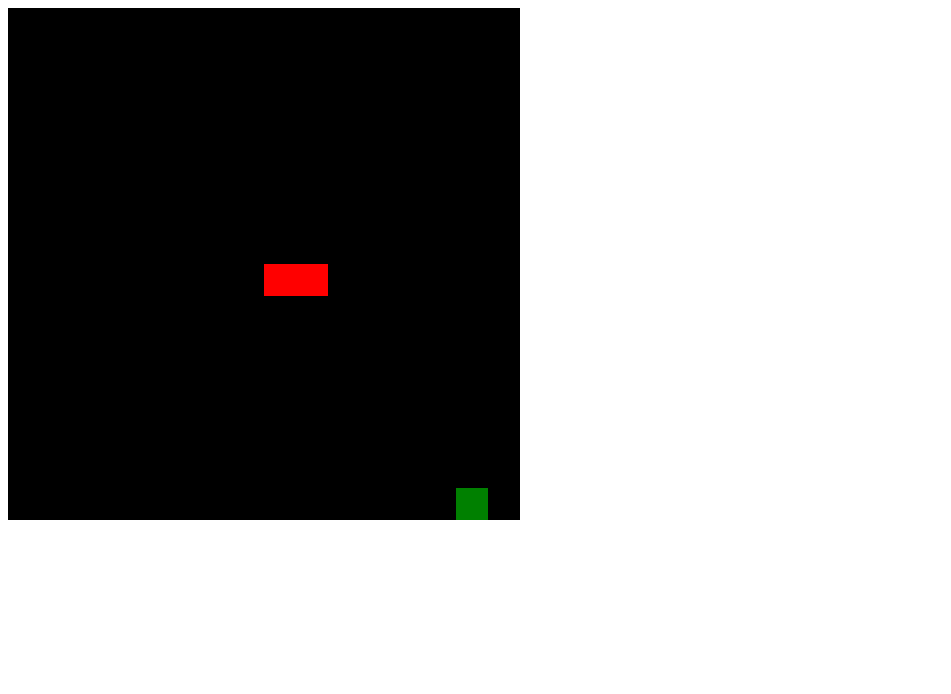
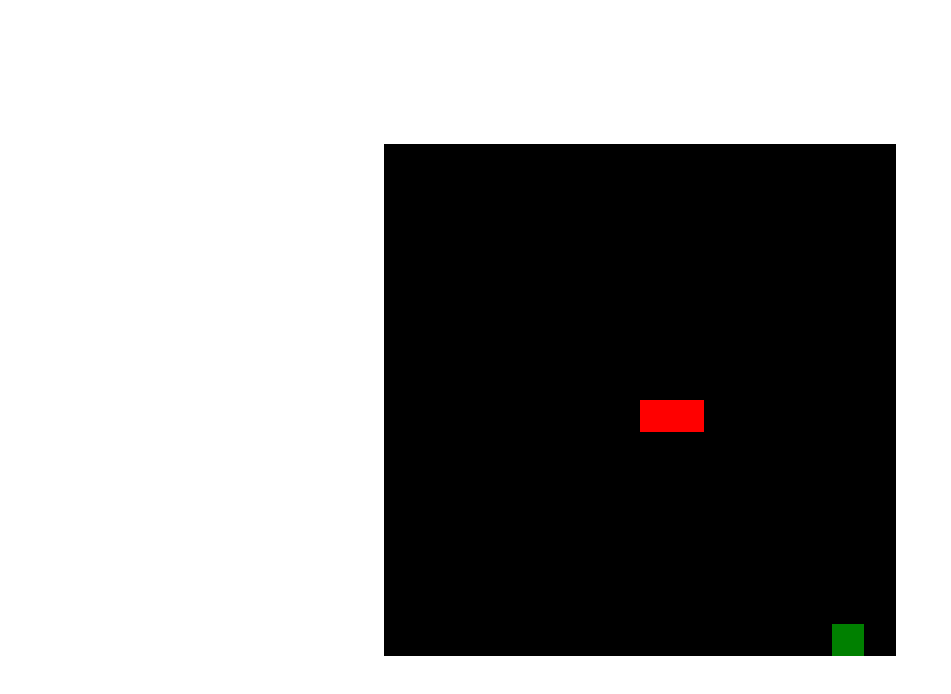
Before and after one commit to pedromiguel-dev/jogo-da-cobrinha-javascript-master, a plain HTML site: page index.html in a window 1280 px wide. Shown: the whole page, without its empty margins (0-951 px from the left). Drawn offline with Linux system fonts and the light colour scheme.

Commit message:
Jogo Terminaado e estilizado

```diff
--- a/app.js
+++ b/app.js
@@ -33,7 +33,7 @@ function criarComida() {
 
 document.addEventListener('keydown', update);
 
- function update(event) {
+function update(event) {
   if(event.keyCode == 37 && direcao != 'right') direcao = 'left';
   if(event.keyCode == 38 && direcao != 'down') direcao = 'up';
   if(event.keyCode == 39 && direcao != 'left') direcao = 'right';
@@ -46,6 +46,12 @@ function iniciar() {
   if(snake[0].y > 15*box && direcao == "down") snake[0].y = 0;
   if(snake[0].y < 0 && direcao == 'up') snake[0].y = 16 * box;
 
+  for(i = 1; i < snake.length; i++){
+    if(snake[0].x == snake[i].x && snake[0].y == snake[i].y){
+        clearInterval(jogo);
+        alert("game Over :( recarregue a pagina");
+    }
+  }
 
   bg();
   criarCobra();
--- a/index.html
+++ b/index.html
@@ -4,7 +4,8 @@
   <meta charset="UTF-8">
   <meta http-equiv="X-UA-Compatible" content="IE=edge">
   <meta name="viewport" content="width=device-width, initial-scale=1.0">
-  <title>Document</title>
+  <title>JOOJ da Cobra</title>
+  <link rel="stylesheet" href="main.css">
 </head>
 <body>
 
--- /dev/null
+++ b/main.css
@@ -0,0 +1,12 @@
+*{
+  margin: 0;
+  padding: 0;
+  box-sizing: border-box;
+}
+body{
+  display: flex;
+  justify-content: center;
+  align-items: center;
+  height: 100vh;
+  width: 100%;
+}
```
